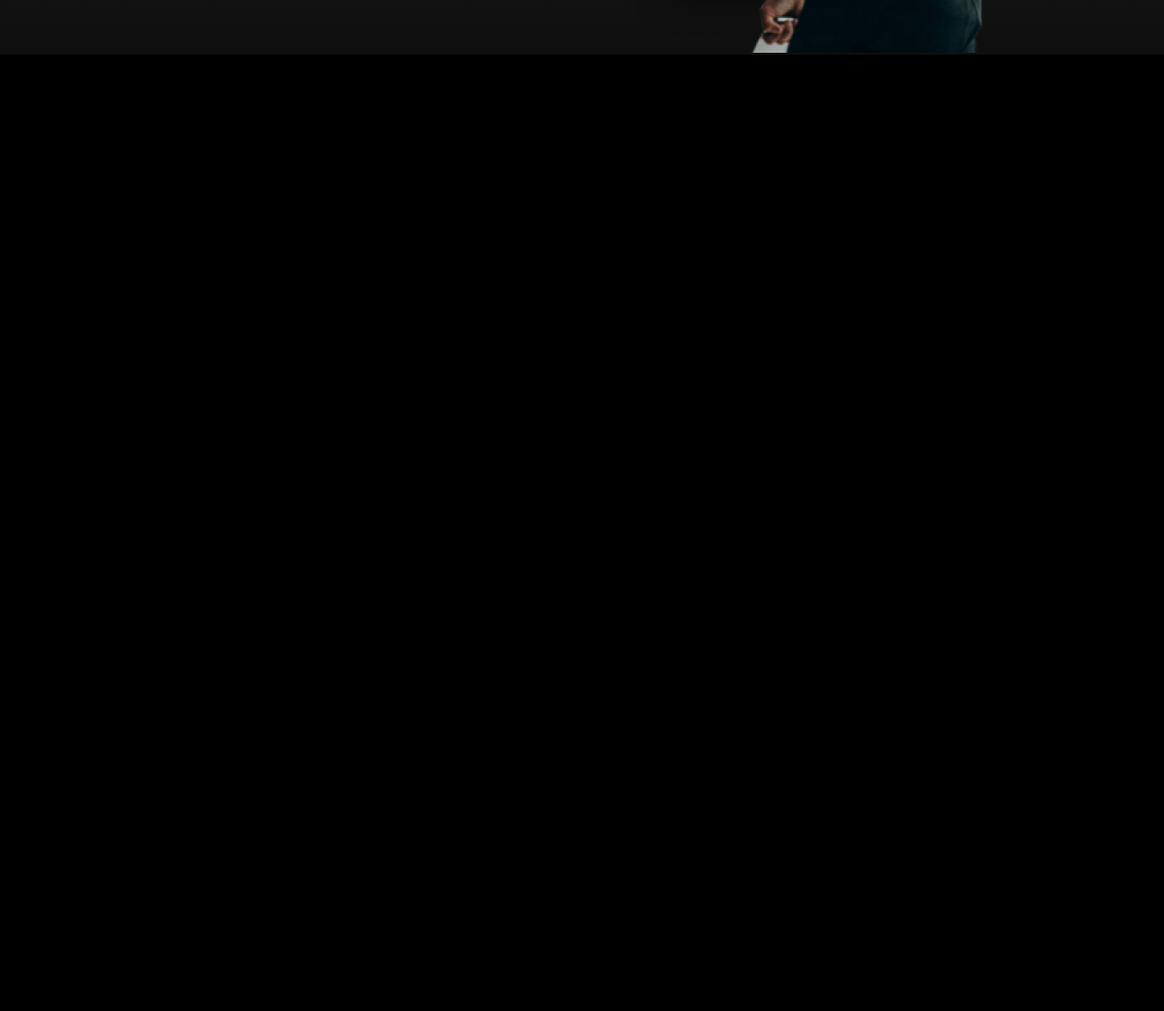
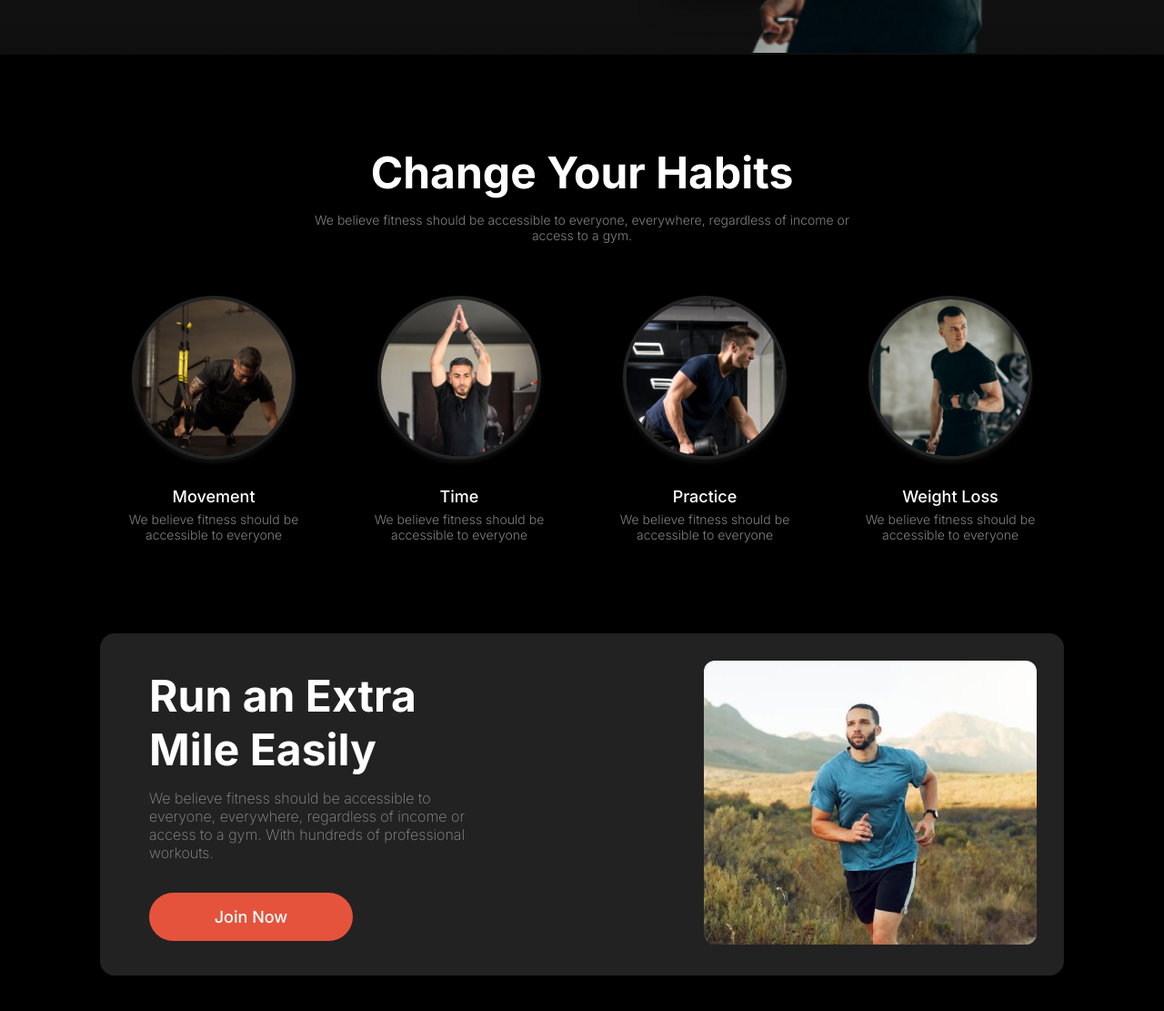
Before and after one commit to ekramhossen60543/exercise-zone-web-app, a plain HTML site: page index.html in a window 1280 px wide. Shown: the part 645-1756 px from the top of the page at 91% size. Before the commit the page ends 800 px from the top, so only its background shows below. Drawn offline with Linux system fonts and the light colour scheme; a web font is replaced by a local one.

Commit message:
added change-habit section and extra-run section

```diff
--- a/index.html
+++ b/index.html
@@ -7,6 +7,7 @@
     <link rel="stylesheet" href="styles/style.css" />
   </head>
   <body>
+    <!-- Header Section -->
     <header class="header">
       <section class="header-container">
         <!-- Navbar -->
@@ -32,7 +33,7 @@
               and transformation stories to help you get fit and stay fit!
             </p>
             <div class="banner-content-btn display-flex">
-              <button class="join-btn" type="submit">
+              <button class="join-btn btn-primary" type="submit">
                 <a href="#">Join Club Now!</a>
               </button>
               <button class="download-btn" type="submit">
@@ -64,5 +65,62 @@
         </section>
       </section>
     </header>
+    <!-- Main Section -->
+     <main class="main">
+        <section class="change-habits display-flex">
+          <div class="change-habits-content">
+            <h2>Change Your Habits</h2>
+            <p>We believe fitness should be accessible to everyone, everywhere, regardless of income or access to a gym.</p>
+          </div>
+          <div class="habits-cards display-flex">
+            <div class="habits-card">
+              <img src="images/image 3.png" alt="">
+              <div class="habits-card-content">
+                <h2>Movement</h2>
+                <p>We believe fitness should be accessible to everyone</p>
+              </div>
+            </div>
+
+            <div class="habits-card">
+              <img src="images/image 2.png" alt="">
+             <div class="habits-card-content">
+              <div class="habits-card-content">
+                <h2>Time</h2>
+                <p>We believe fitness should be accessible to everyone</p>
+             </div>
+              </div>
+            </div>
+
+            <div class="habits-card">
+              <img src="images/image 4.png" alt="">
+              <div class="habits-card-content">
+                <h2>Practice</h2>
+                <p>We believe fitness should be accessible to everyone</p>
+              </div>
+            </div>
+
+            <div class="habits-card">
+              <img src="images/image 5.png" alt="">
+              <div class="habits-card-content">
+                <h2>Weight Loss</h2>
+                <p>We believe fitness should be     accessible to everyone</p>
+              </div>
+            </div>
+          </div>
+        </section>
+
+        <!-- Extra Run Section -->
+         <section class="extra-run-container display-flex">
+          <div class="extra-run-content display-flex">
+            <h2>Run an Extra
+              Mile Easily</h2>
+            <p>We believe fitness should be accessible to everyone, everywhere, regardless of income or access to a gym. With hundreds of professional workouts.</p>
+            <button class="btn-primary">Join Now</button>
+          </div>
+          <div class="extra-run-img">
+            <img src="images/run 2.jpg" alt="">
+          </div>
+         </section>
+     </main>
   </body>
 </html>
--- a/styles/style.css
+++ b/styles/style.css
@@ -7,6 +7,7 @@
   padding: 0;
   font-family: "Inter", sans-serif;
   box-sizing: border-box;
+  color: white;
 }
 
 /* Using Fonts */
@@ -21,6 +22,13 @@
   max-width: 1060px;
   margin: 100px auto;
 }
+.btn-primary {
+  background-color: #e6533c;
+  border: none;
+  border-radius: 42px;
+  padding: 16px 46px;
+}
+
 /* Body Styles */
 body {
   background-color: #000000;
@@ -40,7 +48,7 @@ body {
 .header-container {
   max-width: 1060px;
   max-height: 715px;
-  margin: auto;
+  margin: 0 auto;
 }
 /* Navbar Related Styles */
 .navbar {
@@ -112,12 +120,6 @@ body {
 }
 .banner-content-btn {
   gap: 14px;
-}
-.join-btn {
-  background-color: #e6533c;
-  border: none;
-  border-radius: 42px;
-  padding: 16px 46px;
 }
 .join-btn a {
   text-decoration: none;
@@ -221,3 +223,100 @@ body {
   font-weight: 300;
   color: rgba(239, 237, 232, 0.65);
 }
+
+/* Main Section Styles */
+.main {
+  max-width: 1060px;
+  margin: 100px auto;
+}
+/* Change Habits Section Styles */
+.change-habits {
+  flex-direction: column;
+  justify-content: center;
+  align-items: center;
+  gap: 58px;
+  margin-bottom: 100px;
+}
+.change-habits-content {
+  max-width: 630px;
+  text-align: center;
+}
+.change-habits-content > h2 {
+  font-size: 3rem;
+  font-weight: 700;
+  margin-bottom: 14px;
+}
+.change-habits-content > p {
+  font-size: 0.875rem;
+  font-weight: 300;
+  color: rgba(255, 255, 255, 0.5);
+}
+.habits-cards {
+  gap: 40px;
+}
+.habits-card {
+  max-width: 230px;
+  display: flex;
+  justify-content: center;
+  align-items: center;
+  flex-direction: column;
+  gap: 30px;
+}
+.habits-card img {
+  width: 100%;
+  width: 180px;
+  height: 180px;
+  border: 4px solid rgb(36, 36, 36);
+  box-shadow: 0px 4px 4px 0px rgba(36, 36, 36, 0.438);
+  border-radius: 50%;
+}
+.habits-card-content {
+  text-align: center;
+}
+.habits-card-content > h2 {
+  font-size: 1.125rem;
+  font-weight: 500;
+  margin-bottom: 6px;
+}
+.habits-card-content > p {
+  font-size: 0.875rem;
+  font-weight: 300;
+  color: rgba(255, 255, 255, 0.5);
+}
+
+/* Extra Run Section Styles */
+.extra-run-container {
+  background-color: #222222;
+  padding: 30px 30px 30px 54px;
+  justify-content: space-between;
+  align-items: center;
+  border-radius: 16px;
+  margin-bottom: 100px;
+}
+.extra-run-content {
+  max-width: 350px;
+  flex-direction: column;
+}
+.extra-run-content > h2 {
+  margin-bottom: 14px;
+  font-size: 3rem;
+  font-weight: 700;
+}
+.extra-run-content > p {
+  margin-bottom: 34px;
+  color: rgba(255, 255, 255, 0.5);
+  font-weight: 200;
+}
+.extra-run-content > button {
+  width: 224px;
+  font-size: 1.125rem;
+  font-weight: 500;
+}
+.extra-run-img {
+  max-width: 366px;
+}
+.extra-run-img img {
+  width: 366px;
+  height: 312px;
+  border-radius: 12px;
+}
```
Also changed, not shown: images/run 2.jpg (added).
